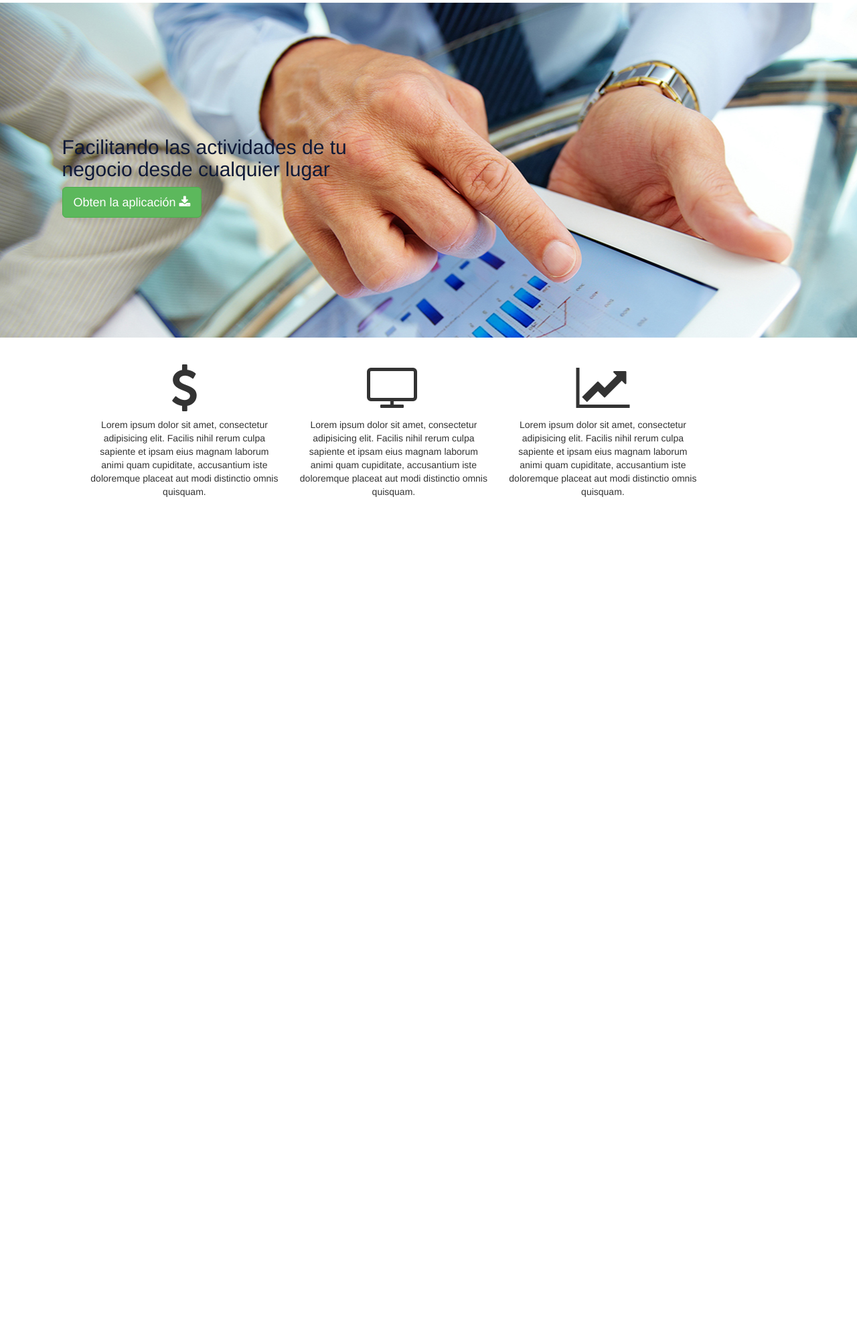
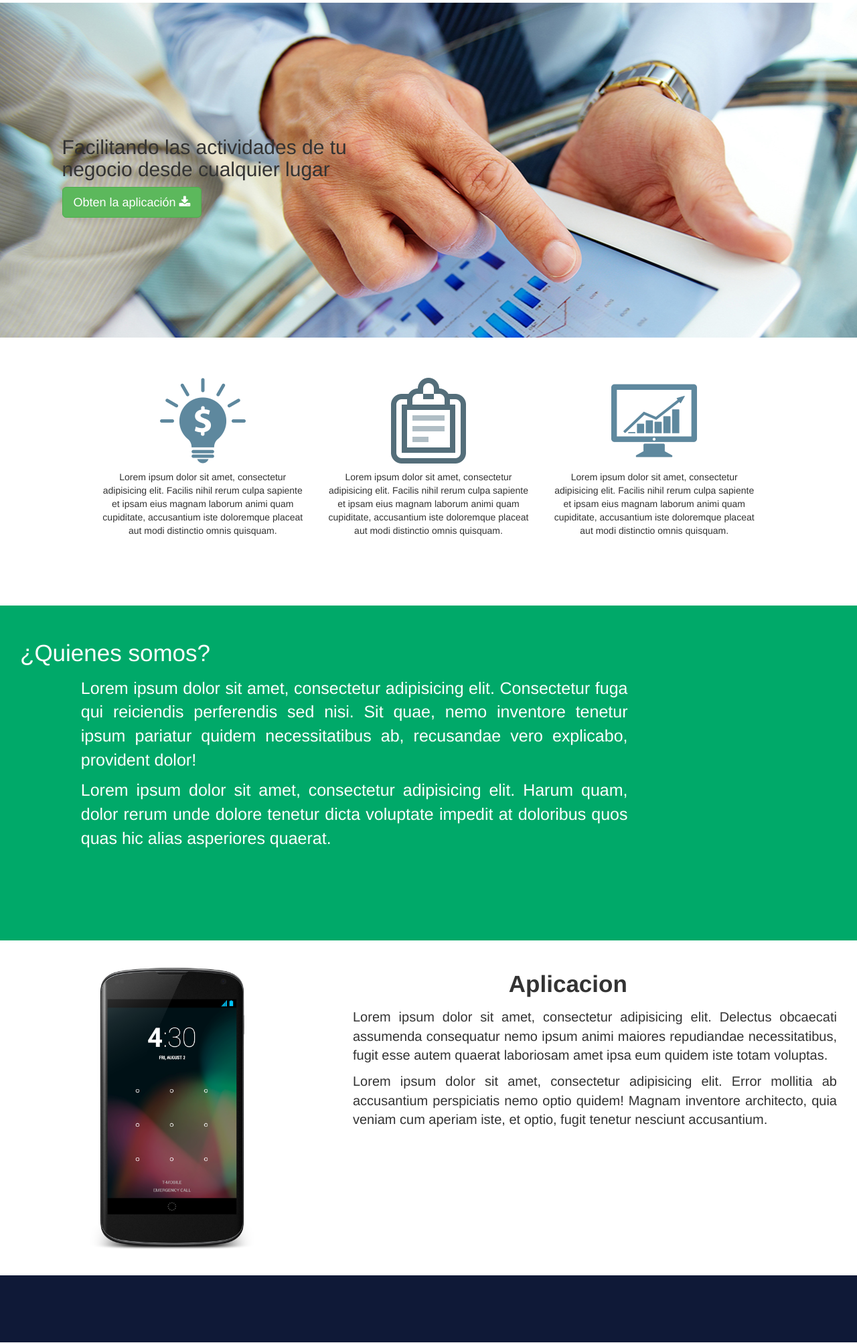
Before and after one commit to angieBabel/EasyBussines, a CodeIgniter app: template easybusiness/application/views/index.html in a window 1280 px wide. Shown: the part 127-2132 px from the top of the page at 67% size. Before the commit the page ends 869 px from the top, so only its background shows below. Run offline with CodeIgniter, Linux system fonts and the light colour scheme; the template is opened without the code that fills it, so the values that code supplies are empty; some libraries are stand-ins or nearby versions.

Commit message:
Actualización
Se agregaron 3 secciones y acomodo de estilos

```diff
--- a/easybusiness/application/views/index.html
+++ b/easybusiness/application/views/index.html
@@ -58,41 +58,59 @@
       </div>
       <div class="col-lg-12 seccion2">
         <div class="col-lg-1"></div>
-        <div class="col-lg-3">
-          <br>
-          <br>
-          <p><i class="fa fa-usd fa-5x"></i></p>
-          <p>
-            Lorem ipsum dolor sit amet, consectetur adipisicing elit. Facilis nihil rerum culpa sapiente et ipsam eius magnam laborum animi quam cupiditate, accusantium iste doloremque placeat aut modi distinctio omnis quisquam.
-          </p>
 
+        <div class="col-lg-10">
+          <div class="col-lg-4">
+            <br><br><br>
+            <p><img src="../../image/dinero.png" alt=""></p>
+            <p>
+              Lorem ipsum dolor sit amet, consectetur adipisicing elit. Facilis nihil rerum culpa sapiente et ipsam eius magnam laborum animi quam cupiditate, accusantium iste doloremque placeat aut modi distinctio omnis quisquam.
+            </p>
+          </div>
+          <div class="col-lg-4">
+            <br><br><br>
+            <p><img src="../../image/Clipboard.png" alt=""></p>
+            <p>
+              Lorem ipsum dolor sit amet, consectetur adipisicing elit. Facilis nihil rerum culpa sapiente et ipsam eius magnam laborum animi quam cupiditate, accusantium iste doloremque placeat aut modi distinctio omnis quisquam.
+            </p>
+          </div>
+          <div class="col-lg-4">
+            <br><br><br>
+            <p><img src="../../image/grafica.png" alt=""></p>
+            <p>
+              Lorem ipsum dolor sit amet, consectetur adipisicing elit. Facilis nihil rerum culpa sapiente et ipsam eius magnam laborum animi quam cupiditate, accusantium iste doloremque placeat aut modi distinctio omnis quisquam.
+            </p>
+          </div>
+        </div>
+        <div class="col-lg-1"></div>
+
+      </div>
+      <div class="col-lg-12 seccion3 ">
+        <div class="col-lg-9">
+          <p class="titulo">¿Quienes somos?</p>
+
+          <p class="quienson">Lorem ipsum dolor sit amet, consectetur adipisicing elit. Consectetur fuga qui reiciendis perferendis sed nisi. Sit quae, nemo inventore tenetur ipsum pariatur quidem necessitatibus ab, recusandae vero explicabo, provident dolor!</p>
+          <p class="quienson">Lorem ipsum dolor sit amet, consectetur adipisicing elit. Harum quam, dolor rerum unde dolore tenetur dicta voluptate impedit at doloribus quos quas hic alias asperiores quaerat.</p>
         </div>
         <div class="col-lg-3">
-          <br>
-          <br>
-          <p><i class="fa fa-television fa-5x"></i></p>
-          <p>
-            Lorem ipsum dolor sit amet, consectetur adipisicing elit. Facilis nihil rerum culpa sapiente et ipsam eius magnam laborum animi quam cupiditate, accusantium iste doloremque placeat aut modi distinctio omnis quisquam.
-          </p>
 
-        </div>
-        <div class="col-lg-3">
-          <br>
-          <br>
-          <p><i class="fa fa-line-chart fa-5x"></i></p>
-          <p>
-            Lorem ipsum dolor sit amet, consectetur adipisicing elit. Facilis nihil rerum culpa sapiente et ipsam eius magnam laborum animi quam cupiditate, accusantium iste doloremque placeat aut modi distinctio omnis quisquam.
-          </p>
         </div>
 
       </div>
-      <div class="col-lg-12">
+
+      <div class="col-lg-12 seccion4">
+        <div class="col-lg-4">
+          <img src="../../image/ScreenLock.png" alt="" class="imagen">
+        </div>
+        <div class="col-lg-8">
+          <p class="titulo4">Aplicacion</p>
+          <p class="texto4">Lorem ipsum dolor sit amet, consectetur adipisicing elit. Delectus obcaecati assumenda consequatur nemo ipsum animi maiores repudiandae necessitatibus, fugit esse autem quaerat laboriosam amet ipsa eum quidem iste totam voluptas.</p>
+          <p class="texto4">Lorem ipsum dolor sit amet, consectetur adipisicing elit. Error mollitia ab accusantium perspiciatis nemo optio quidem! Magnam inventore architecto, quia veniam cum aperiam iste, et optio, fugit tenetur nesciunt accusantium.</p>
+
+        </div>
 
       </div>
-      <div class="col-lg-12">
-
-      </div>
-      <div class="col-lg-12">
+      <div class="col-lg-12 seccion5">
 
       </div>
       <div class="col-lg-12">
--- a/easybusiness/css/style.css
+++ b/easybusiness/css/style.css
@@ -1,6 +1,7 @@
 body{
-  background: #000000;
+  background: #F7F7EF;
   font-family: 'Montserrat', sans-serif;
+  color: #0F1937;
 }
 
 .menucentro{
@@ -26,7 +27,7 @@ body{
     -ms-transform: translateY(-50%);
     -webkit-transform: translateY(-50%);
     transform: translateY(-50%);
-    color: #0F1937;
+
 
 }
 #estiloText{
@@ -42,3 +43,45 @@ body{
   text-align: center;
 
 }
+
+.seccion3{
+  height: 500px;
+  background: #00A969;
+}
+.titulo{
+  color: #ffffff;
+  font-size: 35px;
+  margin-top: 5%;
+}
+.quienson{
+  color: #ffffff;
+  font-size: 25px;
+  margin-left: 10%;
+  text-align: justify;
+
+}
+
+.seccion4{
+  height: 500px;
+}
+.titulo4{
+  margin-top: 5%;
+  font-size: 35px;
+  text-align: center;
+  font-weight: bolder;
+}
+.texto4{
+  text-align: justify;
+  font-size: 20px;
+  margin-left: 10%;
+}
+.imagen{
+  margin-left: 20%;
+  height: 500px;
+  width: 300px;
+}
+
+.seccion5{
+  height: 100px;
+  background:#0F1937;
+}
```
Also changed, not shown: easybusiness/image/Clipboard.png (added), easybusiness/image/ScreenLock.png (added), easybusiness/image/dinero.png (added), easybusiness/image/grafica.png (added).
